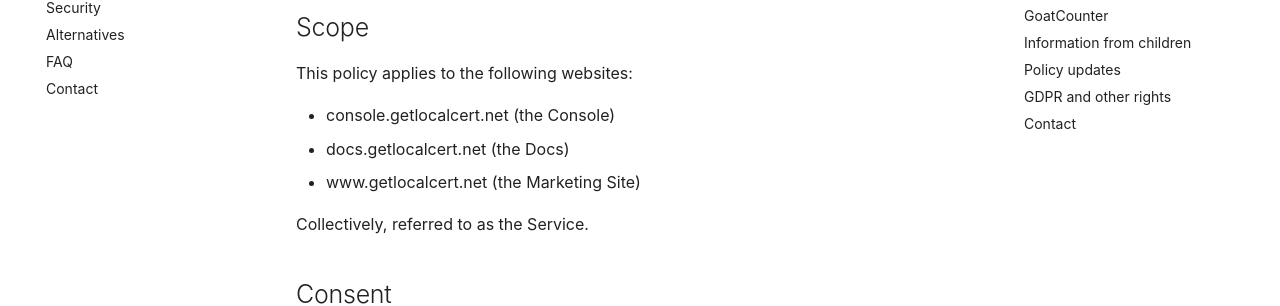
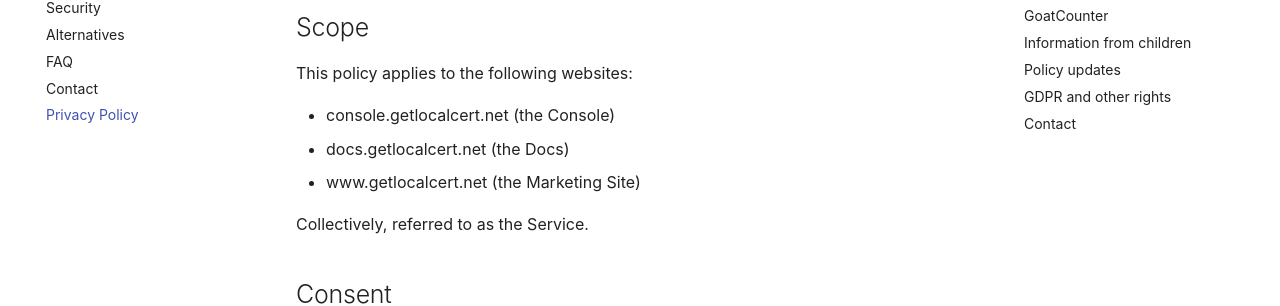
Before and after one commit to getlocalcert/docs, an MkDocs documentation site: the page built from website/docs/privacy.md, in a window 1280 px wide. Shown: the part 337-643 px from the top of the page. Built offline with MkDocs 1.6.1 and Material for MkDocs 9.7.7, drawn with Linux system fonts in a browser that asks for light colours.

Commit message:
Link privacy

```diff
--- a/website/mkdocs.yml
+++ b/website/mkdocs.yml
@@ -47,6 +47,7 @@ nav:
   - 'alternatives.md'
   - 'faq.md'
   - 'contact.md'
+  - 'privacy.md'
 
 markdown_extensions:
   - attr_list
```
